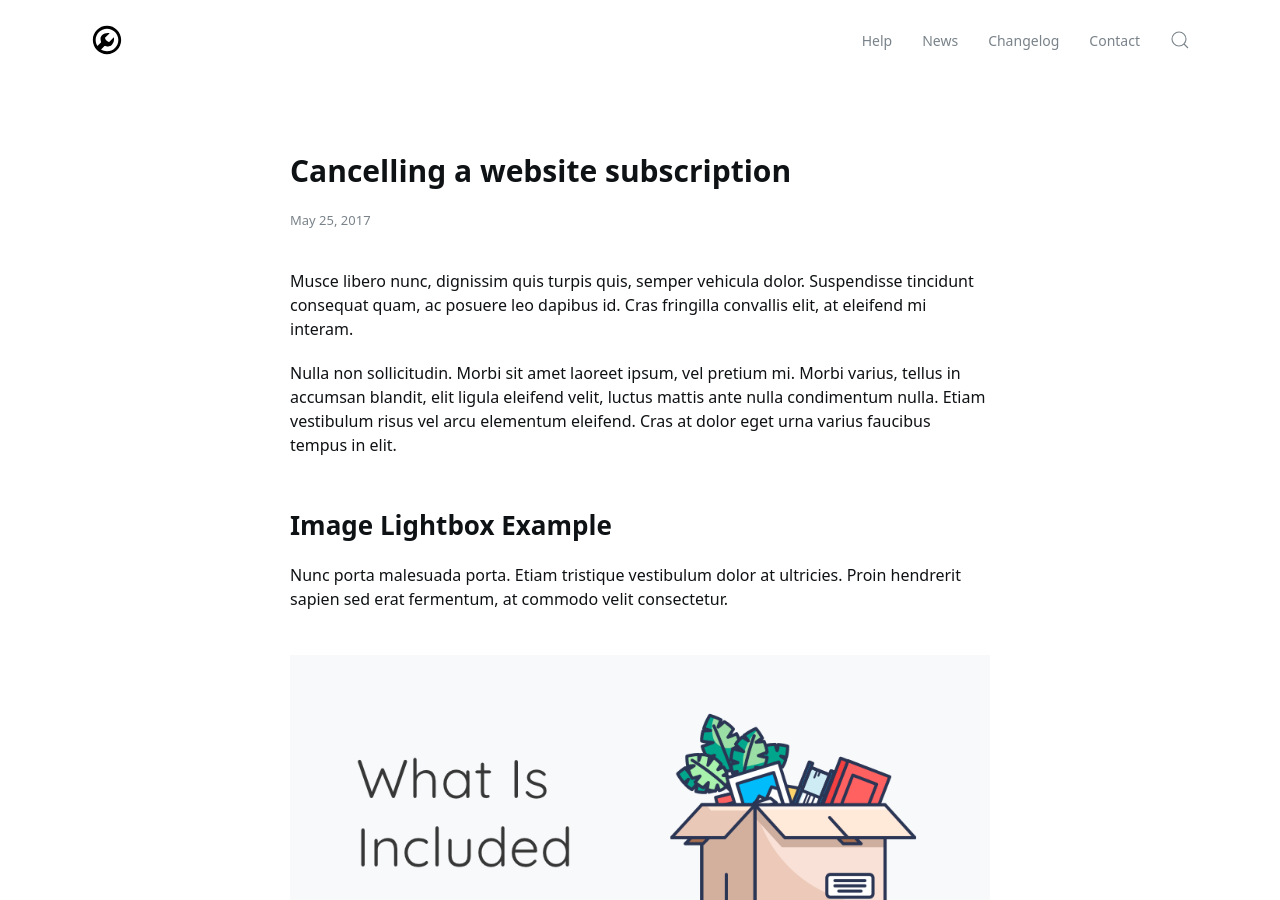
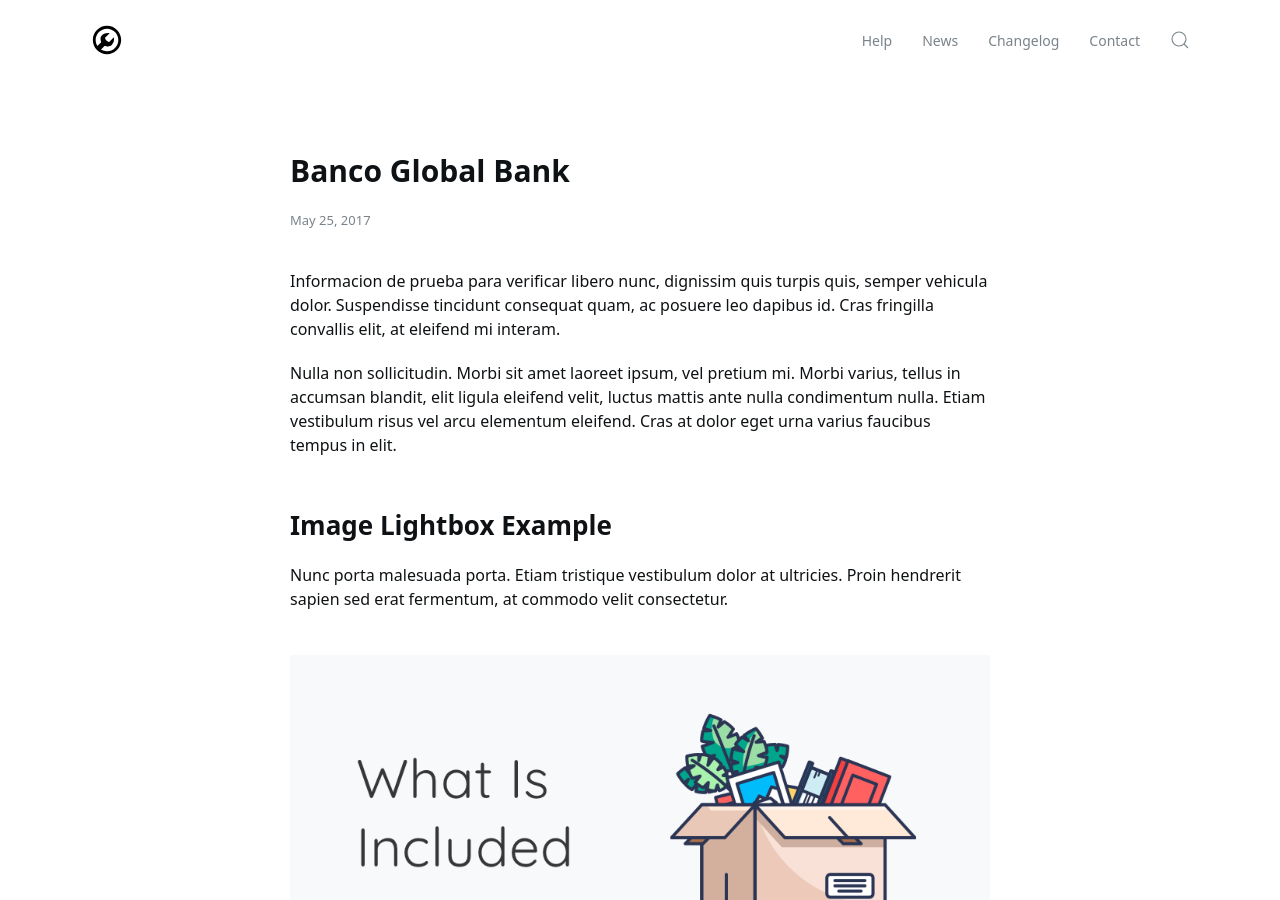
Before and after one commit to jelmii/jelmii.github.io, a Jekyll site: the page built from _posts/2017-05-25-post4.md, in a window 1280 px wide and 900 px high. Built offline with Jekyll 4.4.1, drawn with Linux system fonts in a browser that asks for light colours.

Commit message:
Update 2017-05-25-post4.md

```diff
--- a/_posts/2017-05-25-post4.md
+++ b/_posts/2017-05-25-post4.md
@@ -1,12 +1,12 @@
 ---
 layout: post
-title: Cancelling a website subscription
+title: Banco Global Bank
 categories: [Account and Billing, Troubleshooting]
 tags: featured
 author: John Black
 ---
 
-Musce libero nunc, dignissim quis turpis quis, semper vehicula dolor. Suspendisse tincidunt consequat quam, ac posuere leo dapibus id. Cras fringilla convallis elit, at eleifend mi interam.
+Informacion de prueba para verificar  libero nunc, dignissim quis turpis quis, semper vehicula dolor. Suspendisse tincidunt consequat quam, ac posuere leo dapibus id. Cras fringilla convallis elit, at eleifend mi interam.
 
 Nulla non sollicitudin. Morbi sit amet laoreet ipsum, vel pretium mi. Morbi varius, tellus in accumsan blandit, elit ligula eleifend velit, luctus mattis ante nulla condimentum nulla. Etiam vestibulum risus vel arcu elementum eleifend. Cras at dolor eget urna varius faucibus tempus in elit.
 
```
